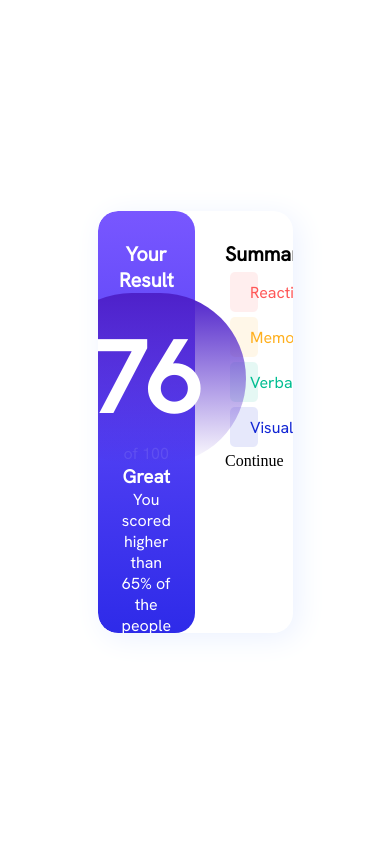
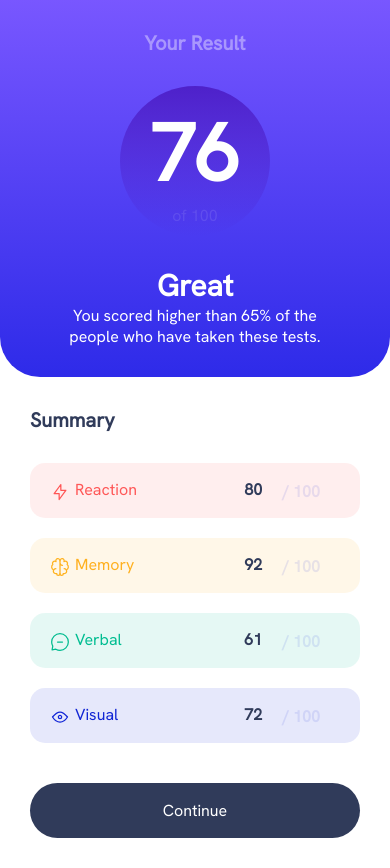
Before and after one commit to gogu69/result-summary, a plain HTML site: page index.html in a window 390 px wide. Before the commit the page ends 844 px from the top, so only its background shows below. Drawn offline with Linux system fonts and the light colour scheme.

Commit message:
revision 1

```diff
--- a/index.html
+++ b/index.html
@@ -26,7 +26,7 @@
         <p class="score">76</p><p class="interval">of 100</p>
         </div>
 <!--the circle div-->
-        <div>
+        <div class="details">
         <h3>Great</h3>
         <p>You scored higher than 65% of the people who have taken these tests.</p>
         </div>
@@ -34,18 +34,20 @@
       <div class="right">
         <h2>Summary</h2>
         <div class="square red">
-          <span>Reaction</span> <span>80 / 100</span>
+          <span><img src="assets/images/icon-reaction.svg">Reaction</span><span class="value">80<span class="maximum">/ 100</span>
         </div>
         <div class="square yellow">
-          <span>Memory</span> <span>92 / 100</span>
+          <span> <img src="assets/images/icon-memory.svg">Memory</span> <span class="value">92<span class="maximum">/ 100</span>
         </div>
         <div class="square green">
-          <span>Verbal</span> <span>61 / 100</span>
+          <span> <img src="assets/images/icon-verbal.svg">Verbal</span> <span class="value">61<span class="maximum">/ 100</span>
         </div>
         <div class="square blue">
-          <span>Visual</span> <span>72 / 100</span>
+          <span> <img src="assets/images/icon-visual.svg">Visual</span> <span class="value">72<span class="maximum">/ 100</span>
         </div>
-         <btn>Continue</btn>
+        <div>
+          <btn>Continue</btn>
+        </div>
       </div>
     </div>
   </main>
--- a/result-summary.css
+++ b/result-summary.css
@@ -1,4 +1,5 @@
 @import url('https://fonts.googleapis.com/css2?family=Hanken+Grotesk');
+
 
 :root {
 /* primary colors */
@@ -6,6 +7,8 @@
 --orangey-yellow: 39, 100%, 56%;
 --green-teal: 166, 100%,37%;
 --cobalt-blue: 234, 85%, 45%;
+--alpha: 10%;
+--alpha-40: 40%;
 
 /* gradient */
 --light-slate-blue: hsl(252, 100%, 67%);
@@ -21,17 +24,7 @@
 
 /*font*/
 --hanken: "Hanken Grotesk", sans-serif;
-
---color: 240, 240, 240;
---alpha: 0.1;
-
 }
-
-/*
-Weights: 500, 700, 800
-Font size (paragraphs): 18px
-Use transparency to get the colour variations necessary to match the design. Hint: look into using `hsla()`.
-*/
 
 
 * {
@@ -53,12 +46,23 @@ main {
     height: 50%;
     border-radius: 20px;
     box-shadow:5px 5px 30px var(--pale-blue);
+    min-width: 600px;
 }
 
+
+h2 {
+    font-family: var(--hanken);
+    font-size: 20px;
+}
+
+h3 {
+    font-family: var(--hanken);
+    font-size: 30px;
+}
+/* left side */
 .left {
     width:50%;
     padding: 30px;
-    position: relative;
     background: linear-gradient(var(--light-slate-blue), var(--light-royal-blue));
     text-align: center;
     border-radius: 20px;
@@ -69,19 +73,18 @@ main {
     align-items: center;
 }
 
+.left h2 {
+    color: hsla(var(--white), var(--alpha-40));
+}
 
 .circle {
-    /*
-    position: absolute;
-    left: 50%;
-    transform: translateX(-50%);
-    */
     width: 200px;
     height: 200px;
-    border-radius: 100px;
+    border-radius: 50%;
     background: linear-gradient(var(--violet-blue), var(--persian-blue));
     display: flex;
     flex-direction: column;
+    margin: 30px 0 30px 0;
 }
 
 .score {
@@ -92,12 +95,23 @@ main {
 
 .interval {
     color: hsla(var(--white), var(--alpha));
+}
 
+.details {
+    display: block;
+    width: 80%;
 }
+
+/* right side */
 .right {
     width:50%;
     padding: 30px;
     border-radius: 20px;
+}
+
+.right h2{
+    margin-bottom: 30px;
+    color: var(--dark-gray-blue)
 }
 
 .square {
@@ -105,14 +119,10 @@ main {
     display: flex;
     justify-content: center;
     align-items: center;
-    height: 40px;
+    height: 6vh;
     border-radius: 5px;
-    margin: 5px;
+    margin-bottom: 10px;
 }
-
-
-
-/* right "square" */
 
 .text-square  p{
     font-family: var(--hanken);
@@ -146,12 +156,113 @@ main {
     color: hsl(var(--cobalt-blue));
 }
 
+btn {
+    background-color: var(--dark-gray-blue);
+    border-radius: 10px;
+    color: white;
+    font-family: var(--hanken);
+    width: auto;
+    height: 6vh;
+    border-radius: 30px;
+    margin-top: 40px;
+    display: flex;
+    justify-content: center;
+    align-items: center;
+    cursor: pointer;
+}
+
+btn:hover{
+    background: linear-gradient(var(--light-slate-blue), var(--light-royal-blue));
+}
+
 span {
     padding: 20px;
     font-family: var(--hanken);
+    vertical-align: middle;
 }
 
-h2 {
-    font-family: var(--hanken);
-    font-size: 20px;
+span img {
+    vertical-align: middle;
+    margin-right: 5px;
 }
+
+.value {
+    color: var(--dark-gray-blue);
+    font-weight: 700;
+}
+
+.maximum {
+    color:  hsla(var(--cobalt-blue), var(--alpha));
+    font-weight: 700;
+}
+
+@media screen and (max-width: 550px) {
+
+    main {
+        width: 100%;
+        display:block;
+        margin: 0 auto;
+        max-height: 800px;
+    }
+
+    .result {
+        display: flex;
+        flex-direction: column;
+        width: 100%;
+        min-width:auto;
+        overflow: hidden;
+        height: 100%;
+        border-radius: 0;
+        box-shadow:none;
+        min-width: auto;
+    }
+
+    .left {
+        width:auto;
+        padding: 30px;
+        border-radius: 0 0 40px 40px;
+        color: hsl(var(--white));
+        font-family: var(--hanken);
+        display: flex;
+        flex-direction: column;
+        align-items: center;
+        max-height: 50%;
+    }
+
+    .right {
+        width:auto;
+        padding: 30px;
+        border-radius: 0;
+        max-height: 40%;
+    }
+
+    .circle {
+        width: 150px;
+        height: 150px;
+        border-radius: 50%;
+        background: linear-gradient(var(--violet-blue), var(--persian-blue));
+        display: flex;
+        flex-direction: column;
+        margin: 30px 0 30px 0;
+    }
+
+    .square {
+        width: auto;
+        display: flex;
+        justify-content: space-between;
+        align-items: center;
+        height: 55px;
+        border-radius: 15px;
+        margin-bottom: 20px;
+    }
+
+    .score {
+        font-size: 80px;
+        padding-top: 10%;
+        font-weight: 800;
+    }
+
+    btn {
+        height: 55px;
+    }
+}
```
Also changed, not shown: readme/result-preview.jpg (added), readme/result_mobile.png (added), readme/summary-desk.png (added), 2 other files.
